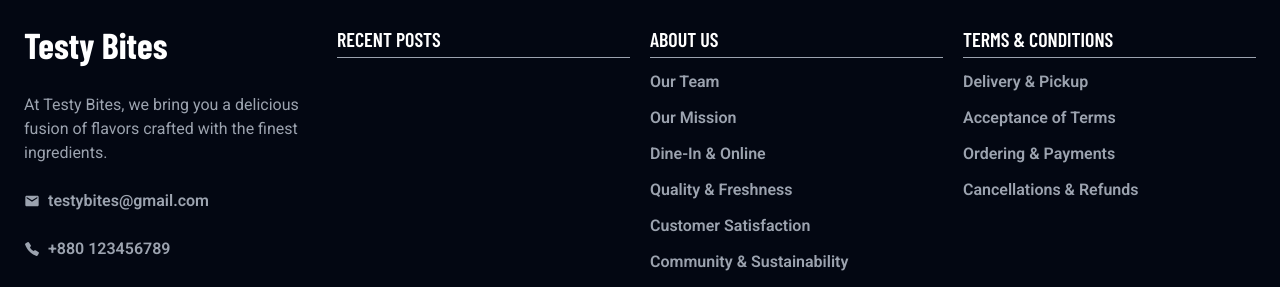
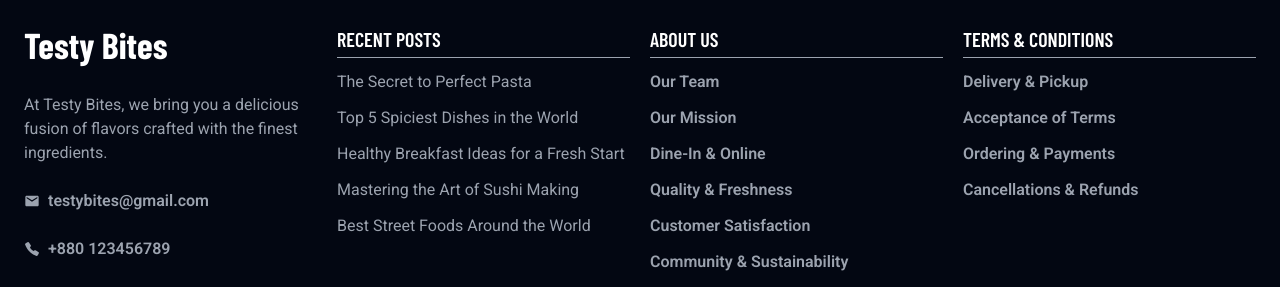
Before and after one commit to asif883/Testy-Bites-with-next.js, a Next.js app: page / in a window 1280 px wide. Shown: the part 3717-4004 px from the top of the page. Built offline with nearby package versions, Linux system fonts and the light colour scheme; a web font is replaced by a local one.

Commit message:
add recent post in footer

```diff
--- a/src/app/Components/shared/Footer.jsx
+++ b/src/app/Components/shared/Footer.jsx
@@ -3,6 +3,32 @@ import React from "react";
 import { MdEmail } from "react-icons/md";
 import { FaLocationDot } from "react-icons/fa6";
 import { IoCallSharp } from "react-icons/io5";
+import Link from "next/link";
+
+const postData =
+[
+  {
+    "id": 1,
+    "title": "The Secret to Perfect Pasta"
+  },
+  {
+    "id": 2,
+    "title": "Top 5 Spiciest Dishes in the World"
+  },
+  {
+    "id": 3,
+    "title": "Healthy Breakfast Ideas for a Fresh Start"
+  },
+  {
+    "id": 4,
+    "title": "Mastering the Art of Sushi Making"
+  },
+  {
+    "id": 5,
+    "title": "Best Street Foods Around the World"
+  }
+]
+
 
 const Footer = () => {
   return (
@@ -31,6 +57,11 @@ const Footer = () => {
           <h1 className="text-xl font-semibold font-barlow uppercase border-b pb-1 border-gray-400">
             Recent Posts
           </h1>
+          {
+            postData.map((post) => <div className="my-3" key={post?.id}>
+              <Link href={'/blog'} className="hover:underline text-gray-400">{post?.title}</Link>
+            </div>)
+          }
         </div>
 
         {/* About Us */}
```
